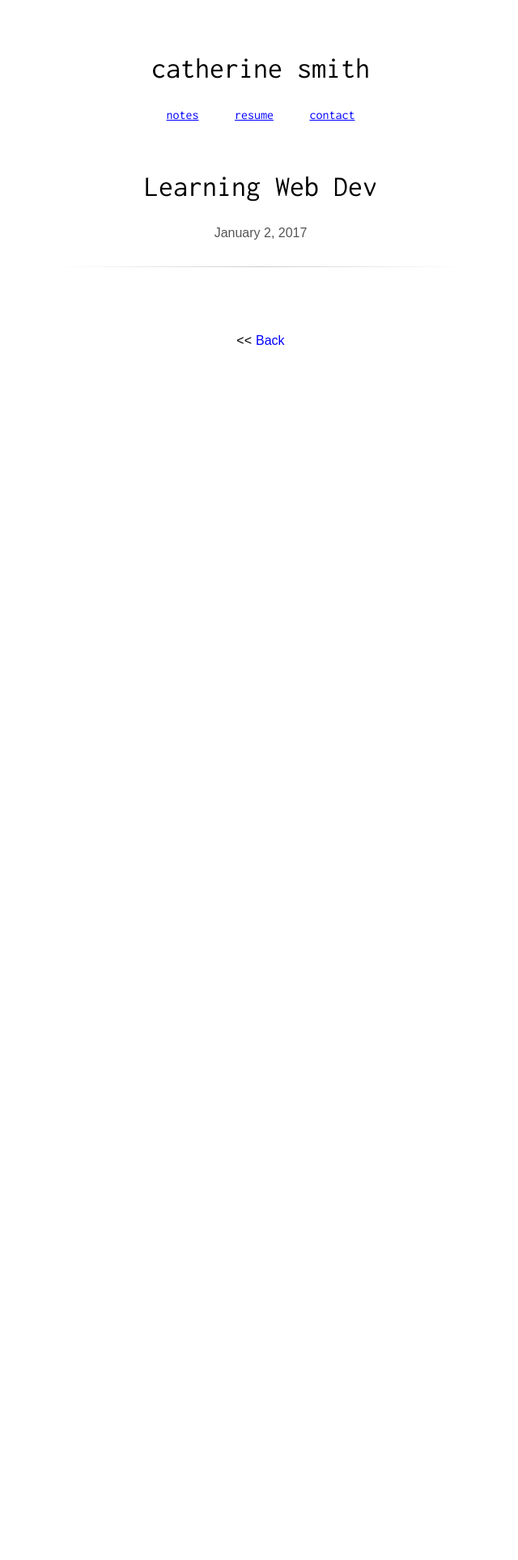
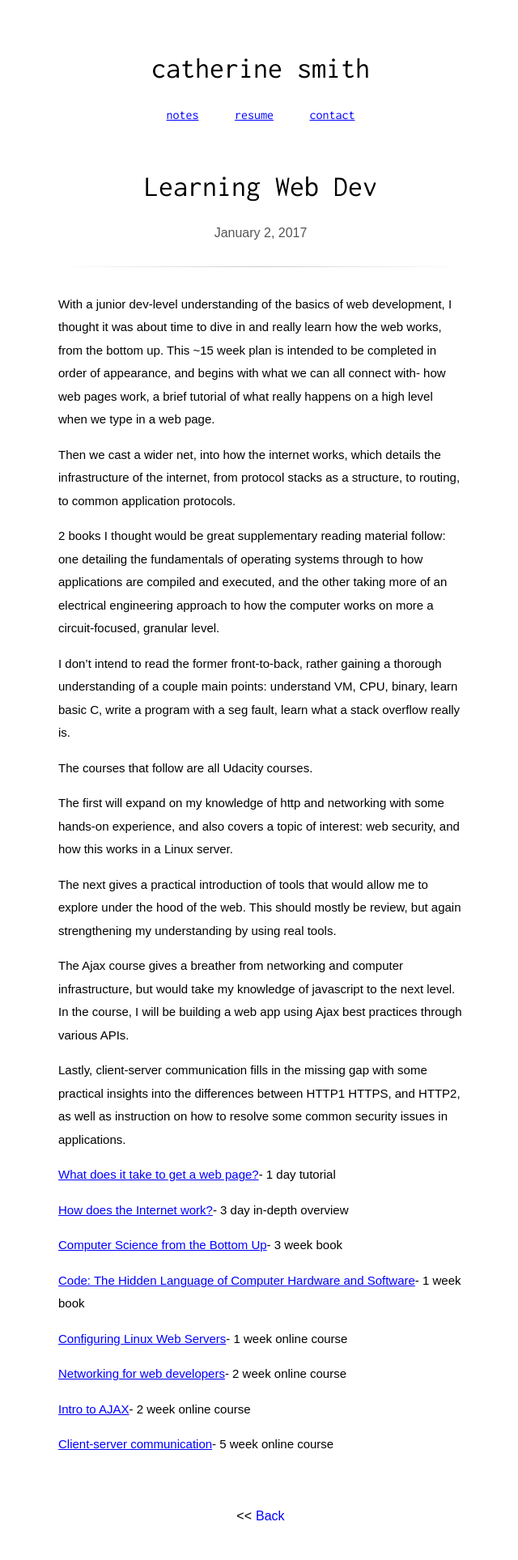
Before and after one commit to eastandwestwind/notes, a Jekyll site: the page built from _posts/2017-01-02-learningdev.md, in a window 1280 px wide. Shown: the whole page at 81% size, without its empty margins (318-958 px from the left). Built offline with Jekyll 4.4.1, drawn with Linux system fonts in a browser that asks for light colours; nearby versions of some CDN libraries; some web fonts are replaced; before the commit the page ends 900 px from its top, so only the background shows below that.

Commit message:
added content to web dev post

```diff
--- a/_posts/2017-01-02-learningdev.md
+++ b/_posts/2017-01-02-learningdev.md
@@ -1,3 +1,37 @@
 ---
 title: Learning Web Dev
 ---
+
+With a junior dev-level understanding of the basics of web development, I thought it was about time to dive in and really learn how the web works, from the bottom up. This ~15 week plan is intended to be completed in order of appearance, and begins with what we can all connect with- how web pages work, a brief tutorial of what really happens on a high level when we type in a web page.
+
+Then we cast a wider net, into how the internet works, which details the infrastructure of the internet, from protocol stacks as a structure, to routing, to common application protocols.
+
+2 books I thought would be great supplementary reading material follow: one detailing the fundamentals of operating systems through to how applications are compiled and executed, and the other taking more of an electrical engineering approach to how the computer works on more a circuit-focused, granular level.
+
+I don't intend to read the former front-to-back, rather gaining a thorough understanding of a couple main points: understand VM, CPU, binary, learn basic C, write a program with a seg fault, learn what a stack overflow really is.
+
+The courses that follow are all Udacity courses.
+
+The first will expand on my knowledge of http and networking with some hands-on experience, and also covers a topic of interest: web security, and how this works in a Linux server.
+
+The next gives a practical introduction of tools that would allow me to explore under the hood of the web. This should mostly be review, but again strengthening my understanding by using real tools.
+
+The Ajax course gives a breather from networking and computer infrastructure, but would take my knowledge of javascript to the next level. In the course, I will be building a web app using Ajax best practices through various APIs.
+
+Lastly, client-server communication fills in the missing gap with some practical insights into the differences between HTTP1 HTTPS, and HTTP2, as well as instruction on how to resolve some common security issues in applications.
+
+[What does it take to get a web page?](http://www.cs.bu.edu/~best/courses/cs109/modules/getwebpage/)- 1 day tutorial
+
+[How does the Internet work?](https://web.stanford.edu/class/msande91si/www-spr04/readings/week1/InternetWhitepaper.htm)- 3 day in-depth overview
+
+[Computer Science from the Bottom Up](http://feederio.com/files/book/14825303521699_27b3feca45ef47b0b77c9aa0a1565b0a.pdf)- 3 week book
+
+[Code: The Hidden Language of Computer Hardware and Software](https://bobcarp.files.wordpress.com/2014/07/code-charles-petzold.pdf)- 1 week book
+
+[Configuring Linux Web Servers](https://www.udacity.com/course/configuring-linux-web-servers--ud299)- 1 week online course
+
+[Networking for web developers](https://www.udacity.com/course/networking-for-web-developers--ud256)- 2 week online course
+
+[Intro to AJAX](https://www.udacity.com/course/intro-to-ajax--ud110)- 2 week online course
+
+[Client-server communication](https://www.udacity.com/course/client-server-communication--ud897)- 5 week online course
```
